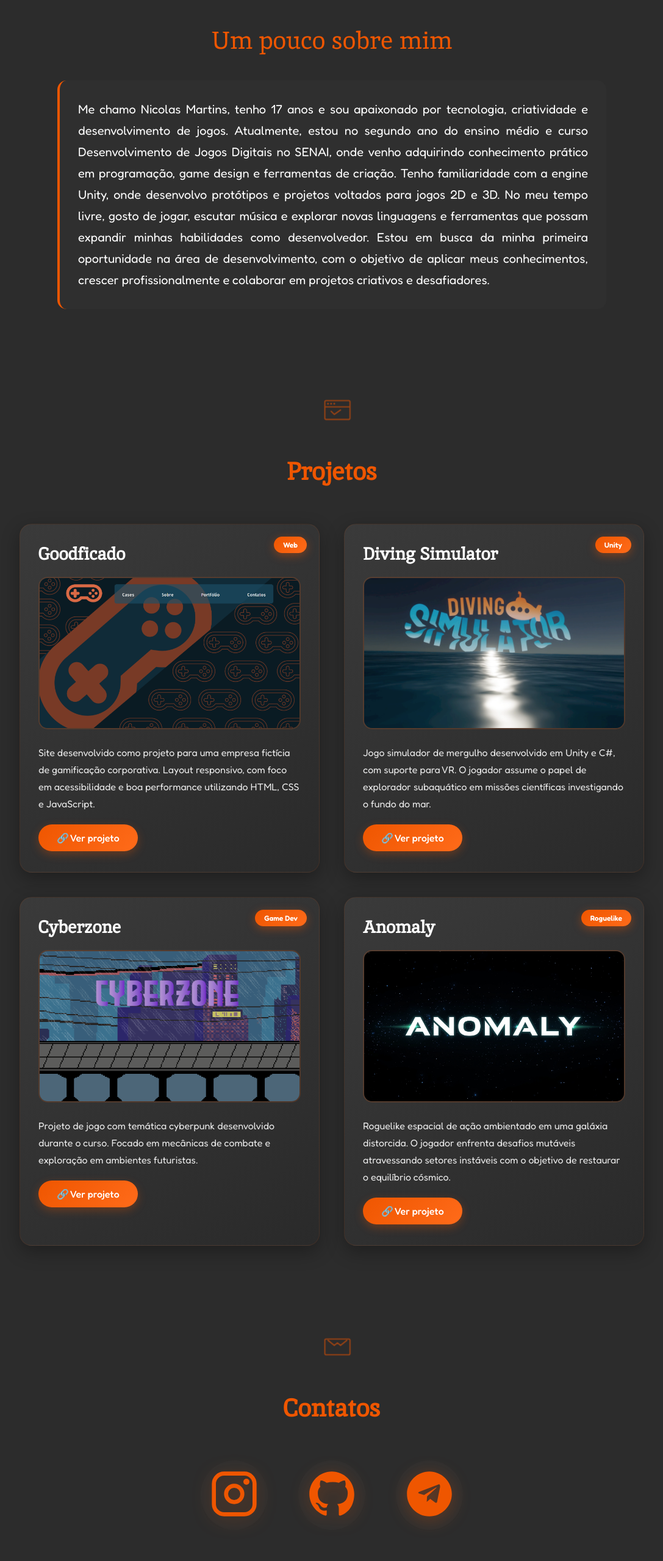
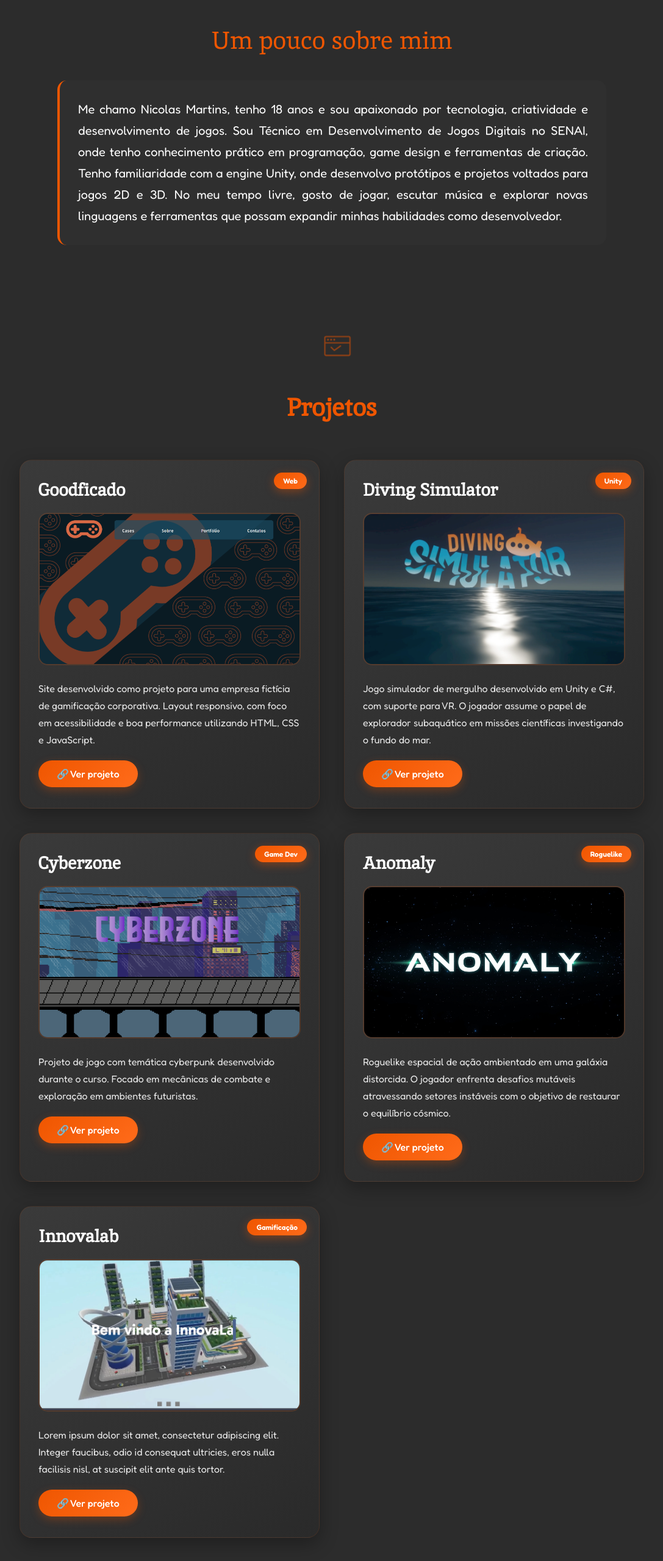
Before and after one commit to nclsmrts/Portfolio, a plain HTML site: page index.html in a window 1280 px wide. Shown: the part 920-3480 px from the top of the page at 61% size, without its empty margins (96-1183 px from the left). Drawn offline with Linux system fonts and the light colour scheme; a web font is replaced by a local one.

Commit message:
Feat: arrumando texto e inserindo novo projeto

```diff
--- a/index.html
+++ b/index.html
@@ -70,13 +70,12 @@
         </div>
 
         <p class="sobre">Um pouco sobre mim</p>
-        <p class="texto">Me chamo Nicolas Martins, tenho 17 anos e sou apaixonado por tecnologia, criatividade e
-            desenvolvimento de jogos. Atualmente, estou no segundo ano do ensino médio e curso Desenvolvimento de Jogos
-            Digitais no SENAI, onde venho adquirindo conhecimento prático em programação, game design e ferramentas de
+        <p class="texto">Me chamo Nicolas Martins, tenho 18 anos e sou apaixonado por tecnologia, criatividade e
+            desenvolvimento de jogos. Sou Técnico em Desenvolvimento de Jogos
+            Digitais no SENAI, onde tenho conhecimento prático em programação, game design e ferramentas de
             criação. Tenho familiaridade com a engine Unity, onde desenvolvo protótipos e projetos voltados para jogos 2D e 3D.
             No meu tempo livre, gosto de jogar, escutar música e explorar novas linguagens e ferramentas que possam
-            expandir minhas habilidades como desenvolvedor. Estou em busca da minha primeira oportunidade na área de desenvolvimento, com o objetivo de aplicar meus
-            conhecimentos, crescer profissionalmente e colaborar em projetos criativos e desafiadores.</p>
+            expandir minhas habilidades como desenvolvedor.</p>
     </div>
 
     <div id="projetos" class="container-grid">
@@ -125,6 +124,13 @@
                 <p>Roguelike espacial de ação ambientado em uma galáxia distorcida. O jogador enfrenta desafios mutáveis atravessando setores instáveis com o objetivo de restaurar o equilíbrio cósmico.</p>
                 <a href="https://nclsmrts.itch.io/anomaly" target="_blank">🔗 Ver projeto</a>
             </div>
+            <div class="projeto1">
+                <div class="projeto-badge">Gamificação</div>
+                <h3>Innovalab</h3>
+                <img src="imagens/InnovaLab.png" alt="Innovalab">
+                <p>Lorem ipsum dolor sit amet, consectetur adipiscing elit. Integer faucibus, odio id consequat ultricies, eros nulla facilisis nisl, at suscipit elit ante quis tortor.</p>
+                <a href="https://innova-lab.vercel.app" target="_blank">🔗 Ver projeto</a>
+            </div>
         </div>
     </div>
 
@@ -153,9 +159,11 @@
                 </svg>
             </a>
 
-            <a href="#">
-                <svg width="80" height="80" viewBox="0 0 100 100" fill="none">
-                    <path d="M50 4C24.704 4 4 24.704 4 50C4 75.296 24.704 96 50 96C75.296 96 96 75.296 96 50C96 24.704 75.296 4 50 4ZM71.744 36.608L65.728 66.16C65.248 68.256 63.968 68.768 62.144 67.728L51.648 59.968L46.624 64.832C46.08 65.376 45.616 65.84 44.544 65.84L45.296 55.136L64.544 37.6C65.392 36.848 64.352 36.416 63.168 37.168L39.072 52.224L28.768 48.96C26.416 48.224 26.368 46.72 29.296 45.68L68.56 30.608C70.528 29.872 72.288 31.12 71.744 36.608Z" fill="#EF5600"/>
+            <a href="https://www.linkedin.com/in/seu-perfil" target="_blank">
+                <svg width="80" height="80" viewBox="0 0 48 48" fill="none">
+                    <rect x="6" y="6" width="36" height="36" rx="4" fill="#EF5600"/>
+                    <path d="M14 18H18V34H14V18ZM16 12C17.1 12 18 12.9 18 14C18 15.1 17.1 16 16 16C14.9 16 14 15.1 14 14C14 12.9 14.9 12 16 12Z" fill="#2C2C2C"/>
+                    <path d="M22 18H26V20.5C26.8 19.2 28.5 18 31 18C34.9 18 36 20.5 36 24V34H32V25C32 23 31.5 22 30 22C28.5 22 28 23 28 25V34H24V18H22Z" fill="#2C2C2C"/>
                 </svg>
             </a>
         </div>
```
Also changed, not shown: imagens/InnovaLab.png (added), imagens/linkedin-svgrepo-com.svg (added).
